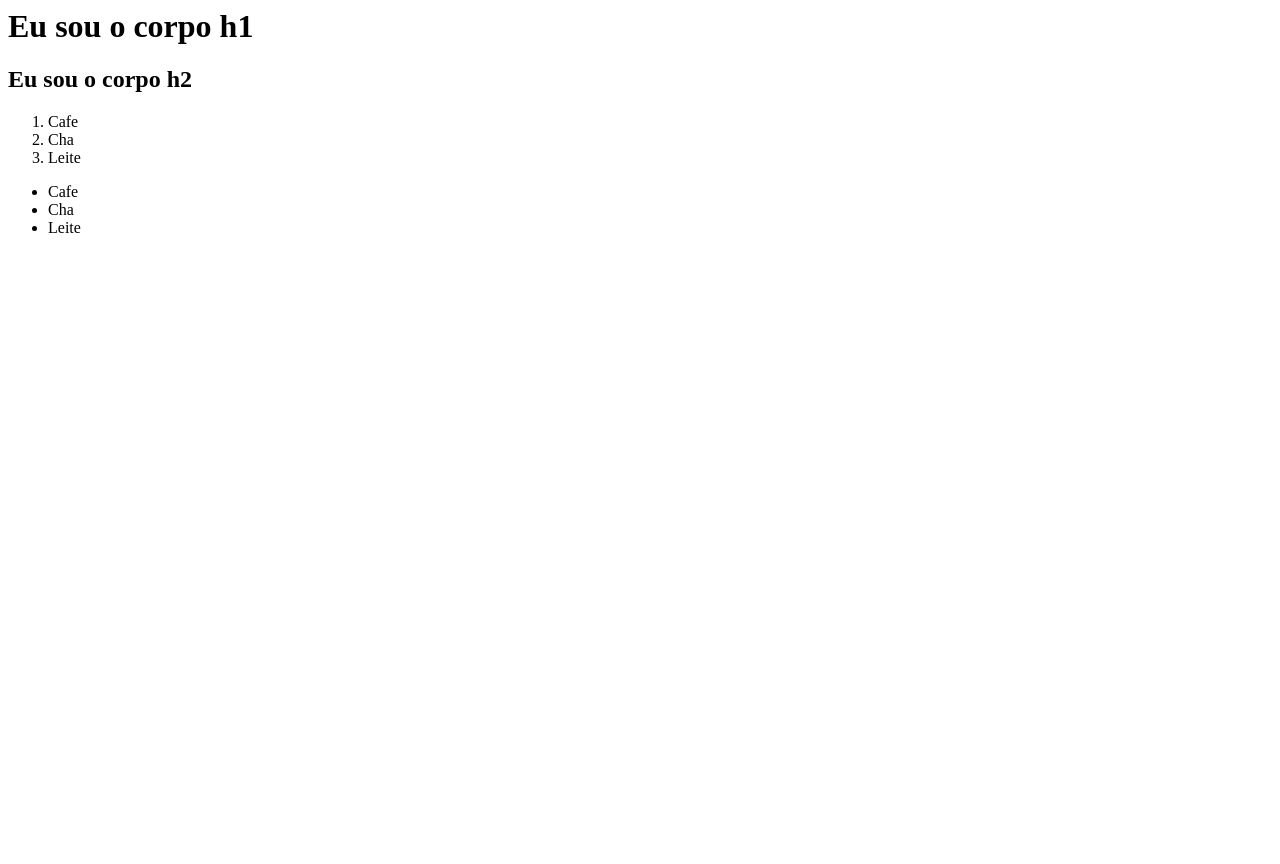
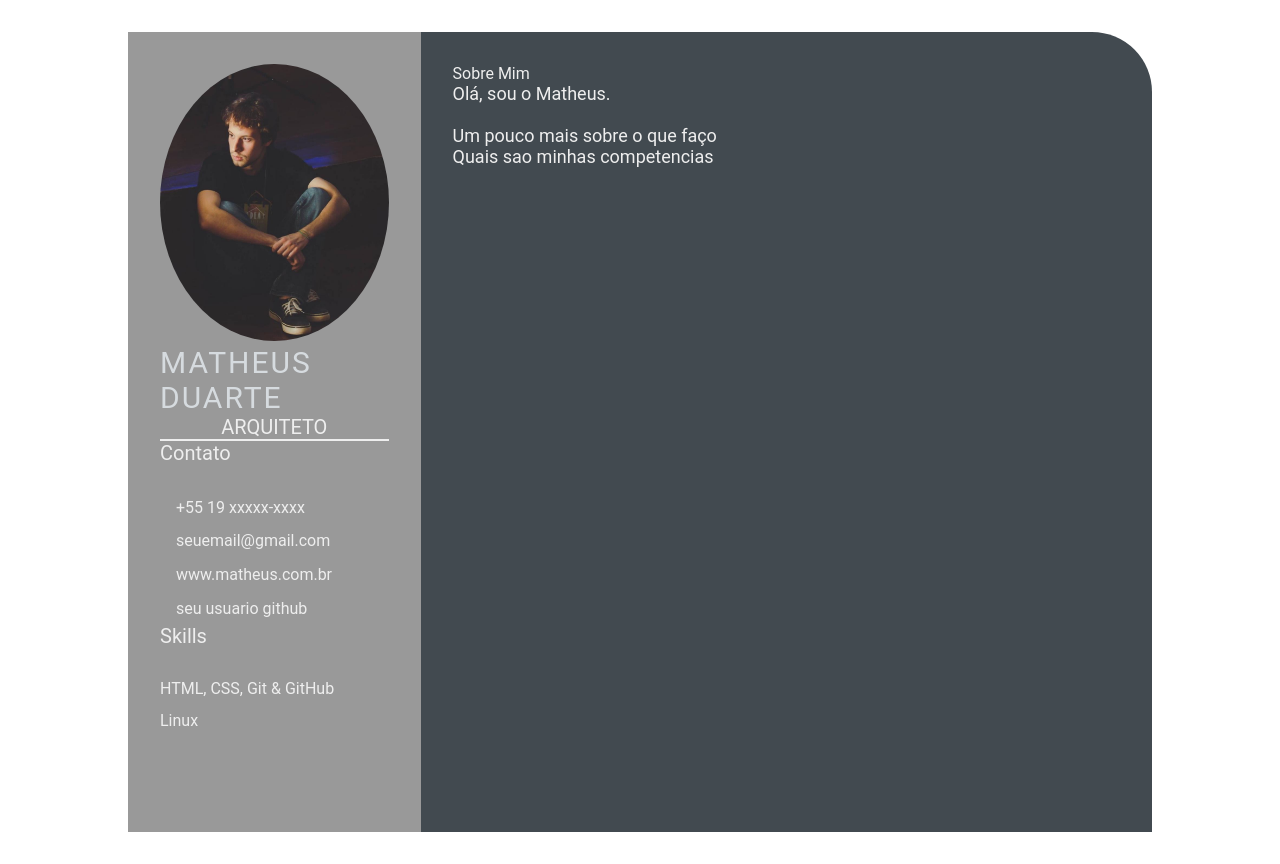
Before and after one commit to MatheusDrt/MatheusDrt.github.io, a plain HTML site: page index.html in a window 1280 px wide. Before the commit the page ends 800 px from the top, so only its background shows below. Drawn offline with Linux system fonts and the light colour scheme.

Commit message:
feature: add style.css (#2)

```diff
--- a/index.html
+++ b/index.html
@@ -1,21 +1,55 @@
-<html>
-    <head>
-        <title>
-            Olá, eu sou a cabeça
-        </title>
-    </head>
-    <body>
-        <h1>Eu sou o corpo h1</h1>
-        <h2>Eu sou o corpo h2</h2>
-    </body>
-    <ol>
-        <li>Cafe</li>
-        <li>Cha</li>
-        <li>Leite</li>
-    </ol>
-    <ul>
-        <li>Cafe</li>
-        <li>Cha</li>
-        <li>Leite</li>
-    </ul>
+<!DOCTYPE html>
+<html lang="en">
+<head>
+    <meta charset="UTF-8">
+    <meta http-equiv="X-UA-Compatible" content="IE=edge">
+    <meta name="viewport" content="width=device-width, initial-scale=1.0">
+    <title>Matheus Duarte CV</title>
+
+    <link rel="stylesheet" href="style.css">
+
+</head>
+<body>
+    <main class="resume-contents">
+        <section class="left-section">
+            <section class="left-section-contents">
+                <div class="profile">
+                    <img class="profile-image" src="img/profile-image.jpg" alt="Profile image">
+                    <p class="name">Matheus Duarte</p>
+                    <p class="profession">Arquiteto</p>
+                </div>
+                <div class="contact-info">
+                    <p class="left-title">Contato</p>
+                    <ul>
+                        <li><i class="fa fa-phone"i></i>+55 19 xxxxx-xxxx</li>
+                        <li><i class="fa fa-envelope"i></i>seuemail@gmail.com</li>
+                        <li><i class="fa fa-globe"i></i>www.matheus.com.br</li>
+                        <li><i class="fa fa-github"i></i>seu usuario github</li>
+                    </ul>
+                </div>
+                <div class="skills">
+                    <p class="left-title">Skills</p>
+                    <ul>
+                        <li><p>HTML, CSS, Git & GitHub</p></li>
+                        <li><p>Linux</p></li>
+                    </ul>
+                </div>
+            </section>
+            </section>
+            <section class="right-section">
+                <div class="right-section-contents">
+                    <section class="about-gap">
+                        <div class="right-title">Sobre Mim</div>
+                        <p class="about-me-contents">
+                            Olá, sou o Matheus.<br>
+                            <br>Um pouco mais sobre o que faço
+                            <br> Quais sao minhas competencias
+                        </p>
+                    </section>
+                </div>
+            </section>
+        </section>
+    </main>
+
+</body>
 </html>
--- /dev/null
+++ b/style.css
@@ -0,0 +1,103 @@
+* {
+    margin: 0;
+    padding: 0;
+    box-sizing: border-box;
+    list-style: none;
+    font-family: 'Roboto', sans-serif;
+}
+
+.resume-contents {
+    min-height: 100vh;
+    width: 80%;
+    margin: 2rem auto;
+    display: grid;
+    grid-template-columns: repeat(7, 1fr);
+}
+
+.left-section {
+    grid-column: span 2;
+    height: 100%;
+    background-color: #999999;
+}
+
+.right-section {
+    grid-column: span 5;
+    height: 100%;
+    background-color: #424a50;
+    border-radius: 0px 60px 0px 0px;
+}
+
+.left-section-contents{
+    padding: 2rem 2rem;
+}
+
+.profile {
+    width: 100%;
+    border-bottom: 2px solid #eeeeee;
+}
+
+.profile .profile-image {
+    width: 100%;
+    border-radius: 100%;
+}
+
+.name {
+    color: #D6DBDF;
+    font-size: 30px;
+    letter-spacing: 2px;
+    text-transform: uppercase;
+}
+
+.profession {
+    color: #eeeeee;
+    font-size: 20px;
+    text-transform: uppercase;
+    text-align: center;
+}
+
+/* .contact-info { border-bottom: 2px solid #1B2631; } */
+.left-title {
+    color: #eeeeee;
+    font-size: 20px;
+}
+
+.contact-info ul {
+    padding-top: 1.5rem;
+}
+
+.contact-info ul li,
+.references ul li {
+    padding: .4rem 0;
+    color: #eeeeee;
+}
+
+.contact-info ul li i,
+.references ul li i {
+    padding-right: 1rem;
+    font-size: 18px;
+    color: #eeeeee;
+}
+
+.skills ul {
+    padding-top: 1.5rem;
+}
+.skills ul li p {
+    padding: .4rem 0;
+    color: #eeeeee;
+}
+
+.right-section-contents {
+    padding: 2rem 2rem;
+}
+
+.right-title {
+    color: #eeeeee;
+}
+
+.about-gap {
+    padding-bottom: 2rem;
+}
+.about-me-contents {
+    font-size: 18px;
+    color: #eeeeee;
+}
```
Also changed, not shown: img/profile-image.jpg (added).
